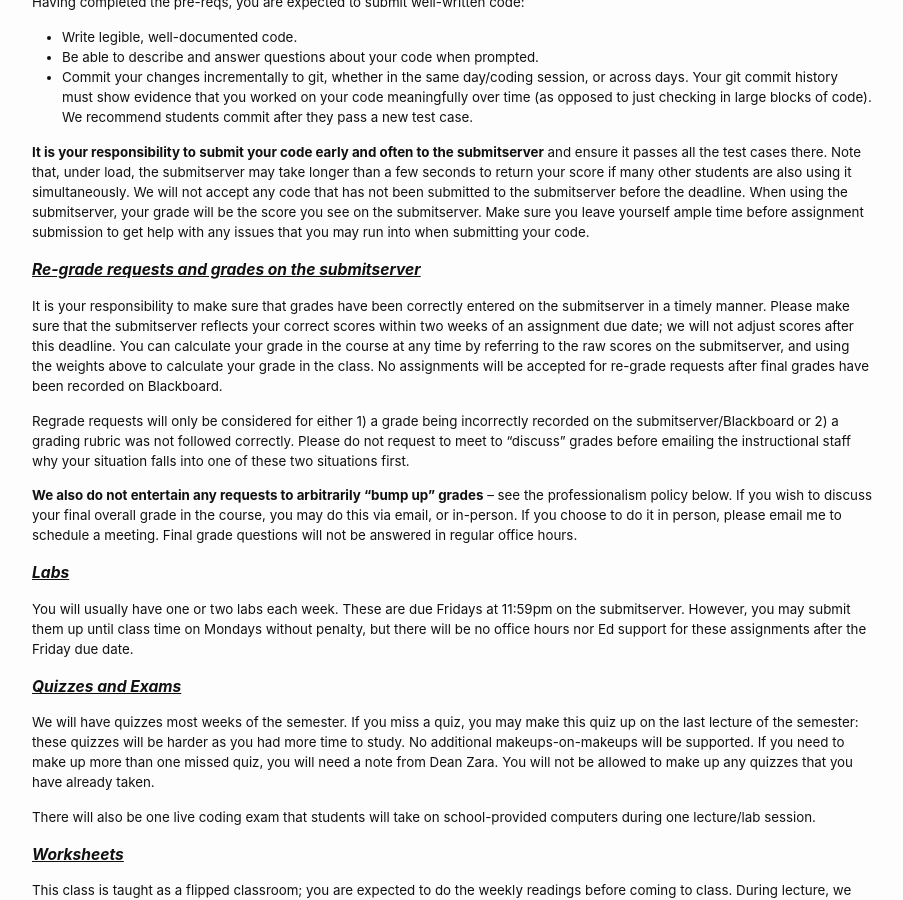
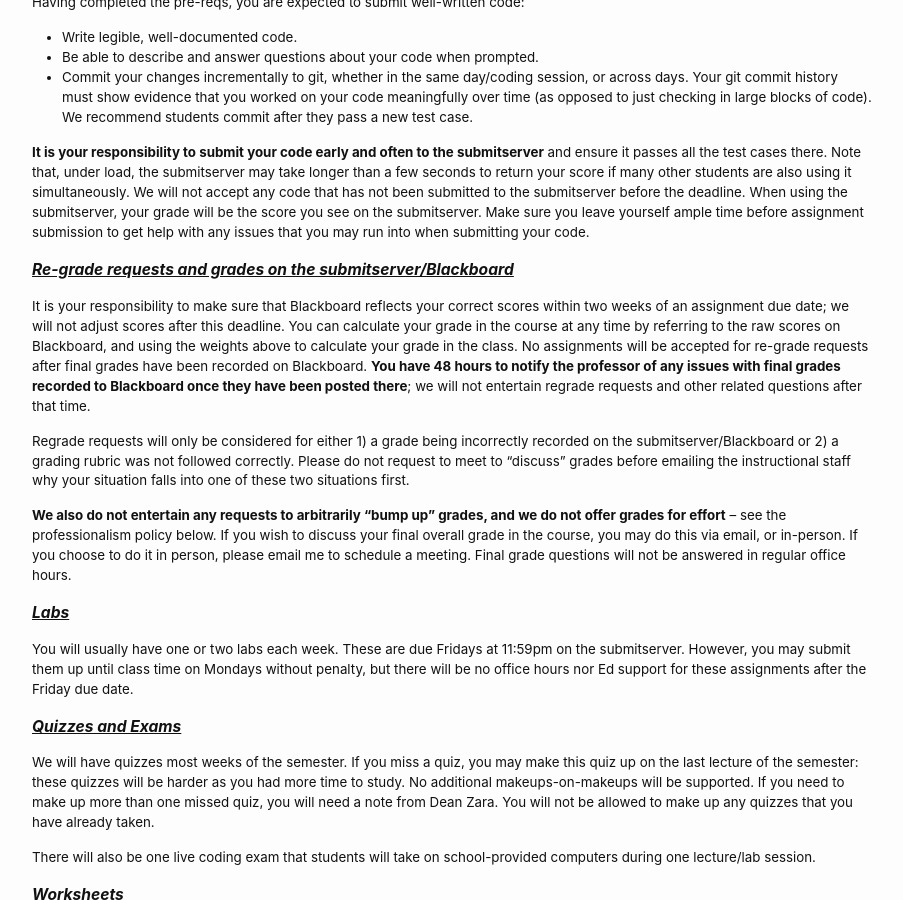
Before and after one commit to cs2113-s25/cs2113-s25.github.io, a Jekyll site: the page built from syllabus.md, in a window 1280 px wide and 900 px high, scrolled down 1758 px. Shown: the whole window, without its empty margins (188-1091 px from the left). Built offline with Jekyll 4.4.1, drawn with Linux system fonts in a browser that asks for light colours.

Commit message:
inital commit

```diff
--- a/syllabus.md
+++ b/syllabus.md
@@ -88,13 +88,13 @@ Having completed the pre-reqs, you are expected to submit well-written code:
 
 **It is your responsibility to submit your code early and often to the submitserver** and ensure it passes all the test cases there. Note that, under load, the submitserver may take longer than a few seconds to return your score if many other students are also using it simultaneously. We will not accept any code that has not been submitted to the submitserver before the deadline. When using the submitserver, your grade will be the score you see on the submitserver. Make sure you leave yourself ample time before assignment submission to get help with any issues that you may run into when submitting your code.
 
-### Re-grade requests and grades on the submitserver
+### Re-grade requests and grades on the submitserver/Blackboard
 
-It is your responsibility to make sure that grades have been correctly entered on the submitserver in a timely manner. Please make sure that the submitserver reflects your correct scores within two weeks of an assignment due date; we will not adjust scores after this deadline. You can calculate your grade in the course at any time by referring to the raw scores on the submitserver, and using the weights above to calculate your grade in the class. No assignments will be accepted for re-grade requests after final grades have been recorded on Blackboard.
+It is your responsibility to make sure that Blackboard reflects your correct scores within two weeks of an assignment due date; we will not adjust scores after this deadline. You can calculate your grade in the course at any time by referring to the raw scores on Blackboard, and using the weights above to calculate your grade in the class. No assignments will be accepted for re-grade requests after final grades have been recorded on Blackboard. **You have 48 hours to notify the professor of any issues with final grades recorded to Blackboard once they have been posted there**; we will not entertain regrade requests and other related questions after that time.
 
 Regrade requests will only be considered for either 1) a grade being incorrectly recorded on the submitserver/Blackboard or 2) a grading rubric was not followed correctly. Please do not request to meet to "discuss" grades before emailing the instructional staff why your situation falls into one of these two situations first.
 
-**We also do not entertain any requests to arbitrarily "bump up" grades** -- see the professionalism policy below. If you wish to discuss your final overall grade in the course, you may do this via email, or in-person. If you choose to do it in person, please email me to schedule a meeting. Final grade questions will not be answered in regular office hours.
+**We also do not entertain any requests to arbitrarily "bump up" grades, and we do not offer grades for effort** -- see the professionalism policy below. If you wish to discuss your final overall grade in the course, you may do this via email, or in-person. If you choose to do it in person, please email me to schedule a meeting. Final grade questions will not be answered in regular office hours.
 
 ### Labs
 
```
